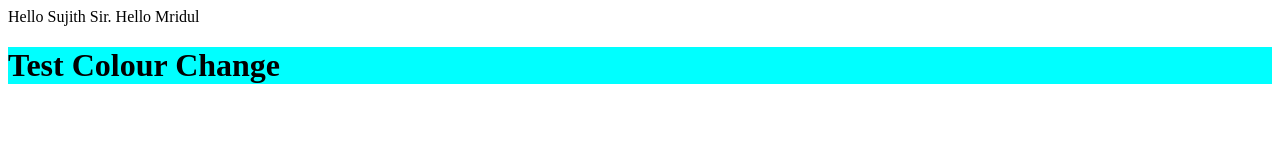
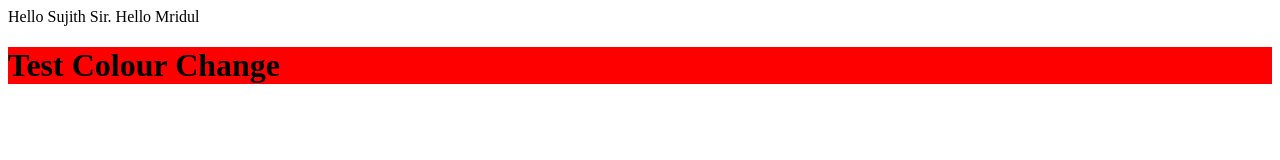
Before and after one commit to d4rkr0n1n/skg-test, a plain HTML site: page index.html in a window 1280 px wide. Drawn offline with Linux system fonts and the light colour scheme.

Commit message:
Change header background color from cyan to red

```diff
--- a/index.html
+++ b/index.html
@@ -1,3 +1,3 @@
 Hello Sujith Sir.
 Hello Mridul
-<h1 style="background-color:cyan;">Test Colour Change</h1>
+<h1 style="background-color:red;">Test Colour Change</h1>
```
